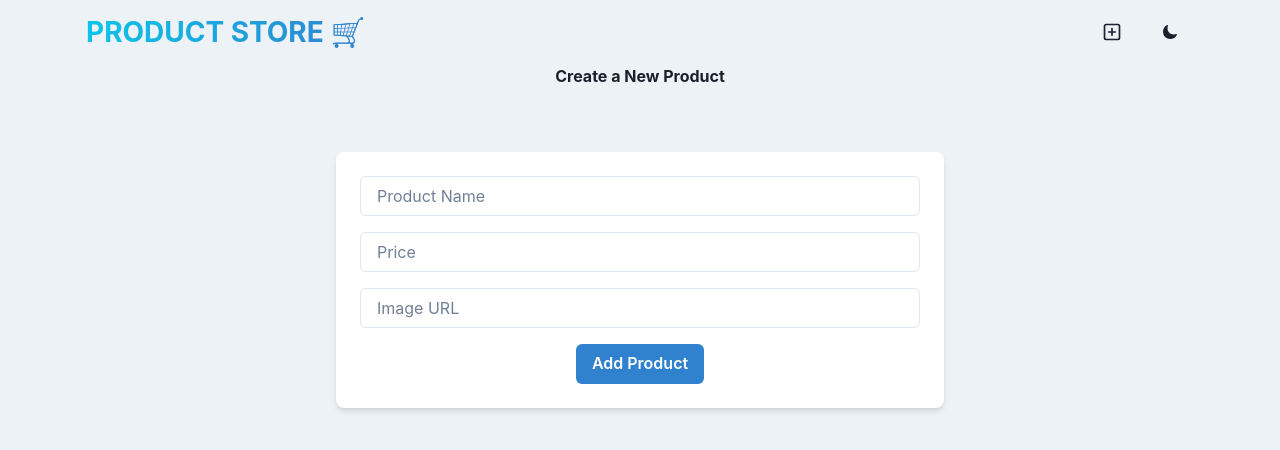
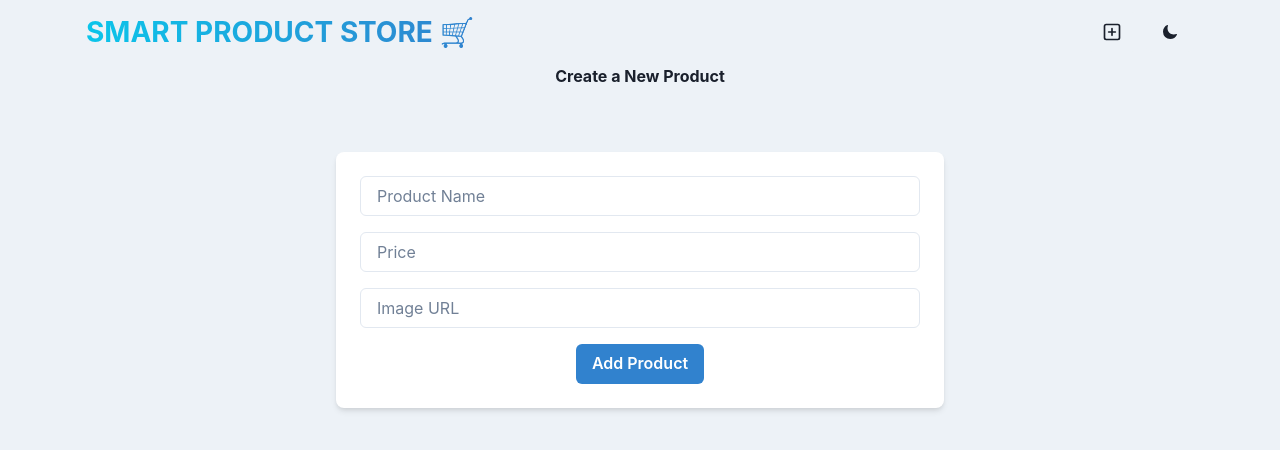
Before and after one commit to cjislegit/mern_product_store, a React (Vite) app in the folder frontend/: page /create in a window 1280 px wide. Shown: the top 450 px of the page. Built offline with nearby package versions, Linux system fonts and the light colour scheme.

Commit message:
Added currency formatting for price and user is now taken to the home page after new item is created

```diff
--- a/frontend/src/components/Navbar.jsx
+++ b/frontend/src/components/Navbar.jsx
@@ -32,7 +32,7 @@ const Navbar = () => {
           bgGradient={'linear(to-r, cyan.400, blue.500)'}
           bgClip={'text'}
         >
-          <Link to={'/'}>Product Store 🛒</Link>
+          <Link to={'/'}>Smart Product Store 🛒</Link>
         </Text>
         <HStack spacing={2} alignItems={'center'}>
           <Link to={'/create'}>
--- a/frontend/src/components/ProductsCard.jsx
+++ b/frontend/src/components/ProductsCard.jsx
@@ -1,4 +1,4 @@
-import React, { useState } from 'react';
+import { useState } from 'react';
 import {
   Box,
   Heading,
@@ -96,7 +96,8 @@ const ProductsCard = ({ product }) => {
           {product.name}
         </Heading>
         <Text fontWeight='bold' fontSize='xl' color={textColor} mb={4}>
-          ${product.price}
+          ${new Intl.NumberFormat('en-US').format(product.price)}{' '}
+          {/*Formats in US currency*/}
         </Text>
         <HStack spacing={2}>
           <IconButton icon={<EditIcon />} colorScheme='blue' onClick={onOpen} />
--- a/frontend/src/pages/CreatePage.jsx
+++ b/frontend/src/pages/CreatePage.jsx
@@ -9,6 +9,7 @@ import {
   VStack,
   useToast,
 } from '@chakra-ui/react';
+import { useNavigate } from 'react-router-dom';
 import { useProductStore } from '../store/product';
 
 const CreatePage = () => {
@@ -19,6 +20,7 @@ const CreatePage = () => {
   });
 
   const toast = useToast();
+  const navigate = useNavigate();
 
   const { createProduct } = useProductStore();
 
@@ -40,6 +42,7 @@ const CreatePage = () => {
       });
     }
     setNewProduct({ name: '', price: '', image: '' });
+    navigate('/');
   };
 
   return (
--- a/frontend/src/pages/HomePage.jsx
+++ b/frontend/src/pages/HomePage.jsx
@@ -11,8 +11,6 @@ const HomePage = () => {
     fetchProducts();
   }, [fetchProducts]);
 
-  console.log('products', products);
-
   return (
     <Container maxW='container.xl' py={12}>
       <VStack spacing={8}>
@@ -23,7 +21,7 @@ const HomePage = () => {
           bgClip={'text'}
           textAlign={'center'}
         >
-          Current Products 🚀
+          Current Smart Products 🚀
         </Text>
 
         <SimpleGrid columns={{ base: 1, md: 2, lg: 3 }} spacing={10} w={'full'}>
--- a/frontend/src/store/product.js
+++ b/frontend/src/store/product.js
@@ -3,6 +3,7 @@ import { create } from 'zustand';
 export const useProductStore = create((set) => ({
   products: [],
   setProducts: (products) => set({ products }),
+
   createProduct: async (newProduct) => {
     if (!newProduct.name || !newProduct.image || !newProduct.price) {
       return { success: false, message: 'Please fil in all fields.' };
```
